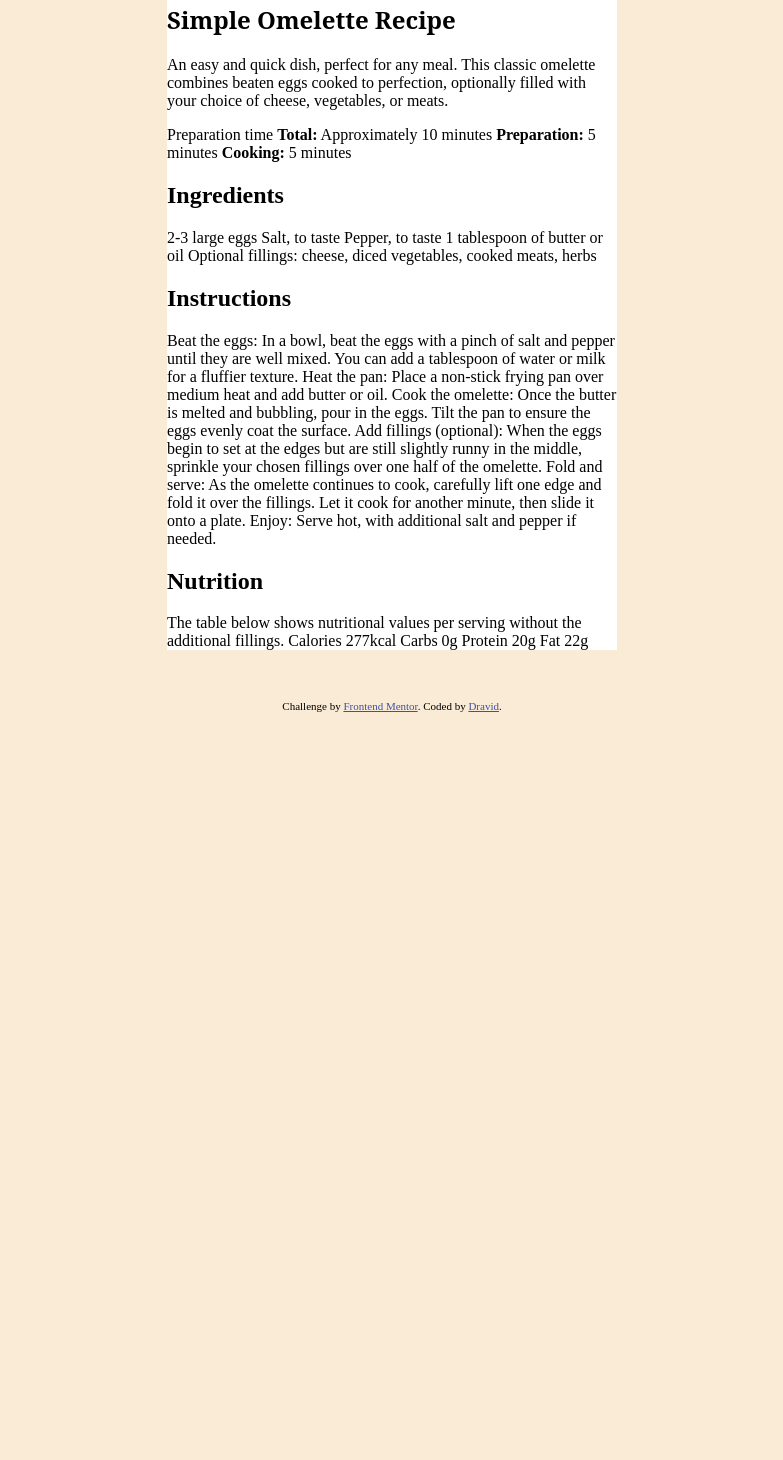
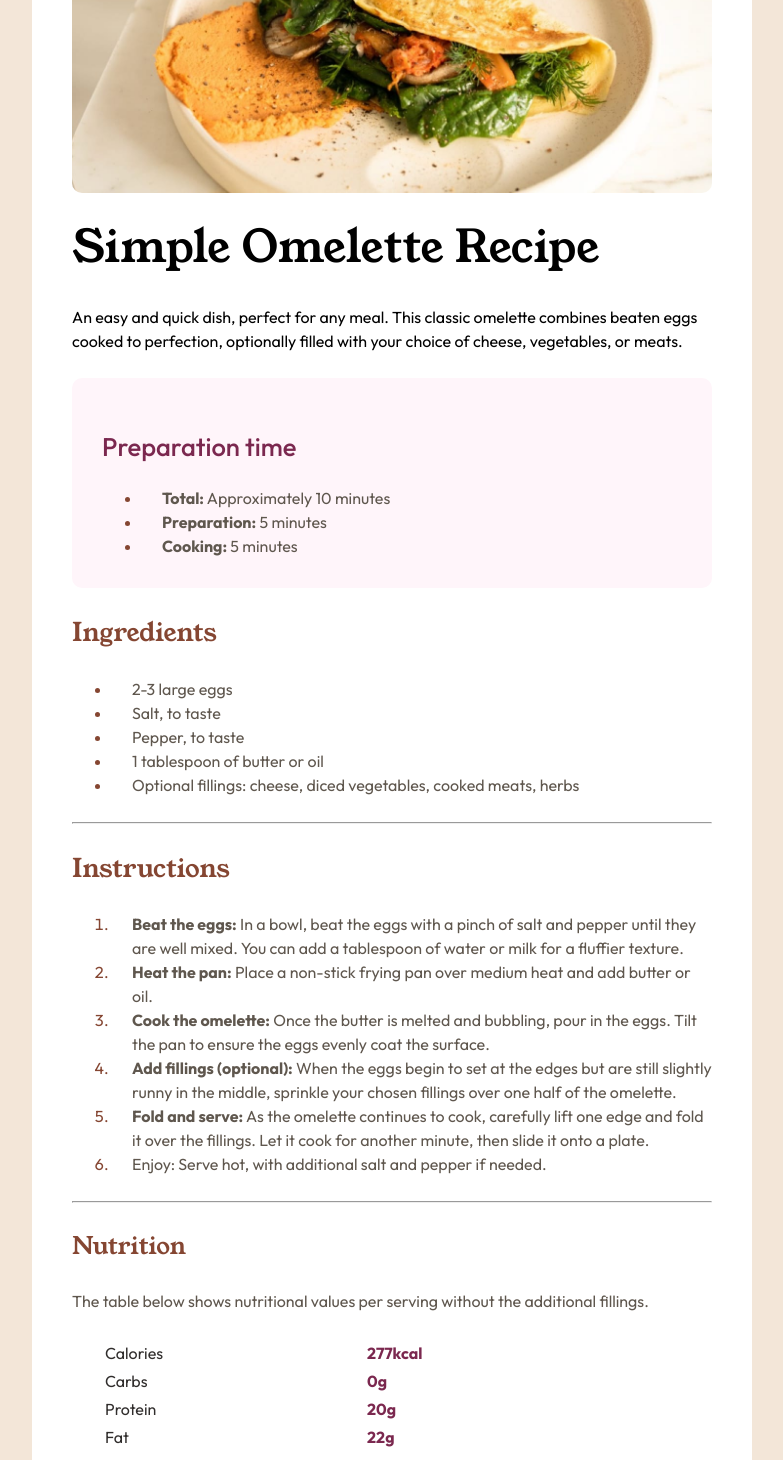
Before and after one commit to dravidpa7/Frontend-journey, a plain HTML site: page Task-5/index.html in a window 1280 px wide. Shown: the part 240-1700 px from the top of the page, without its empty margins (248-1031 px from the left). Before the commit the page ends 960 px from the top, so only its background shows below. Drawn offline with Linux system fonts and the light colour scheme.

Commit message:
task- 5 : Desktop version completed

```diff
--- a/Task-5/index.html
+++ b/Task-5/index.html
@@ -2,109 +2,106 @@
 <html lang="en">
 <head>
   <meta charset="UTF-8">
-  <meta name="viewport" content="width=device-width, initial-scale=1.0"> <!-- displays site properly based on user's device -->
+  <meta name="viewport" content="width=device-width, initial-scale=1.0">
 
   <link rel="icon" type="image/png" sizes="32x32" href="./assets/images/favicon-32x32.png">
   <link rel="preconnect" href="https://fonts.googleapis.com">
   <link rel="preconnect" href="https://fonts.gstatic.com" crossorigin>
-  <link href="https://fonts.googleapis.com/css2?family=Nunito:ital,wght@0,200..1000;1,200..1000&family=Young+Serif&display=swap" rel="stylesheet">
+  <link href="https://fonts.googleapis.com/css2?family=Outfit:wght@100..900&family=Young+Serif&display=swap" rel="stylesheet">
   <title>Frontend Mentor | Recipe page</title>
-
-
-  <style>
-    :root{
-      --heading-font:'Young','Serif';
-      --para-font:'Outfit'
-    }
-
-    body{
-      background-color: antiquewhite;
-    }
-    .main-class{
-      width: 450px;
-      background-color: white;
-      margin: 50px auto;
-    }
-    img{
-      width:370px;
-    }
-
-    h1{
-      font-family: var(--heading-font);
-    }
-    .attribution { font-size: 11px; text-align: center; }
-    .attribution a { color: hsl(228, 45%, 44%); }
-  </style>
+  <link rel="stylesheet" href="reset.css">
+  <link rel="stylesheet" href="style.css">
 </head>
 <body>
 
-  <main class="main-class">
-
-    <section>
-        <img src="./assets/images/image-omelette.jpeg" alt="">
-        <header>
+  <main>
+    <article>
+      <figure class="img-container">
+            <img src="./assets/images/image-omelette.jpeg" alt="">
+      </figure>
+        <section class="header">
           <h1>Simple Omelette Recipe</h1>
           <p>
           An easy and quick dish, perfect for any meal. This classic omelette combines beaten eggs cooked
           to perfection, optionally filled with your choice of cheese, vegetables, or meats.</p>
 
+          <section class="preparation">
+            <h2>Preparation time</h2>
+            <ul>
+              <li><b>Total:</b> Approximately 10 minutes</li>
+              <li><b>Preparation:</b> 5 minutes</li>
+              <li><b>Cooking:</b> 5 minutes</li>
+            </ul>
+          </section>
+        </section>
+    <section class="Ingredients">
+    <h2>Ingredients</h2>
+      <ul class="text">
+        <li>2-3 large eggs</li>
+        <li>Salt, to taste</li>
+        <li>Pepper, to taste</li>
+        <li>1 tablespoon of butter or oil</li>
+        <li>Optional fillings: cheese, diced vegetables, cooked meats, herbs</li>
+      </ul>
 
-          Preparation time
+    </section>
+    <hr>
+    <section class="Instructions">
+    <h2>Instructions</h2>
+      <ol>
+        <li>
+        <b>Beat the eggs:</b> In a bowl, beat the eggs with a pinch of salt and pepper until they are well mixed.
+        You can add a tablespoon of water or milk for a fluffier texture.
+        </li>
 
-          <b>Total:</b> Approximately 10 minutes
-          <b>Preparation:</b> 5 minutes
-          <b>Cooking:</b> 5 minutes
-        </header>
+        <li>
+        <b>Heat the pan:</b> Place a non-stick frying pan over medium heat and add butter or oil.
+        </li>
+
+        <li>
+        <b>Cook the omelette:</b> Once the butter is melted and bubbling, pour in the eggs. Tilt the pan to ensure
+        the eggs evenly coat the surface.</li>
+
+        <li>
+        <b>Add fillings (optional):</b> When the eggs begin to set at the edges but are still slightly runny in the
+        middle, sprinkle your chosen fillings over one half of the omelette.
+        </li>
+
+        <li>
+        <b>Fold and serve:</b> As the omelette continues to cook, carefully lift one edge and fold it over the
+        fillings. Let it cook for another minute, then slide it onto a plate.
+        </li>
+
+        <li>
+        Enjoy: Serve hot, with additional salt and pepper if needed.</li>
+      </ol>
     </section>
 
-    <section>
-    <h2>Ingredients</h2>
-
-    2-3 large eggs
-    Salt, to taste
-    Pepper, to taste
-    1 tablespoon of butter or oil
-    Optional fillings: cheese, diced vegetables, cooked meats, herbs
-    </section>
-
-    <section>
-    <h2>Instructions</h2>
-
-    Beat the eggs: In a bowl, beat the eggs with a pinch of salt and pepper until they are well mixed.
-    You can add a tablespoon of water or milk for a fluffier texture.
-
-    Heat the pan: Place a non-stick frying pan over medium heat and add butter or oil.
-
-    Cook the omelette: Once the butter is melted and bubbling, pour in the eggs. Tilt the pan to ensure
-    the eggs evenly coat the surface.
-
-    Add fillings (optional): When the eggs begin to set at the edges but are still slightly runny in the
-    middle, sprinkle your chosen fillings over one half of the omelette.
-
-    Fold and serve: As the omelette continues to cook, carefully lift one edge and fold it over the
-    fillings. Let it cook for another minute, then slide it onto a plate.
-
-    Enjoy: Serve hot, with additional salt and pepper if needed.
-
-    </section>
-
-    <section>
+    <hr>
+    <section class="Nutrition">
     <h2>Nutrition</h2>
 
-    The table below shows nutritional values per serving without the additional fillings.
-
-    Calories
-    277kcal
-
-    Carbs
-    0g
-
-    Protein
-    20g
-
-    Fat
-    22g
+    <p>The table below shows nutritional values per serving without the additional fillings.</p>
+      <table>
+        <tr class="units">
+          <td>Calories</td>
+          <td ><strong>277kcal</strong></td>
+        </tr>
+        <tr>
+          <td>Carbs</td>
+          <td><strong>0g</strong></td>
+        </tr>
+        <tr>
+          <td>Protein</td>
+          <td><strong>20g</strong></td>
+        </tr>
+        <tr>
+          <td>Fat</td>
+          <td><strong>22g</strong></td>
+        </tr>
+      </table>
     </section>
+    </article>
 
   </main>
 
--- /dev/null
+++ b/Task-5/style.css
@@ -0,0 +1,164 @@
+
+:root{
+    --font-family-primary:  "Young Serif", serif;
+    --font-family-secondary: "Outfit", serif;
+
+
+    --color-white: hsl(0, 0%, 100%);
+    --color-stone-100: hsl(30, 54%, 90%);
+    --color-stone-150: hsl(30, 18%, 87%);
+    --color-stone-600: hsl(30, 10%, 34%);
+    --color-stone-900: hsl(24, 5%, 18%);
+    --color-brown-800: hsl(14, 45%, 36%);
+    --color-rose-50  : hsl(330, 100%, 98%);
+    --color-rose-800 : hsl(332, 51%, 32%);
+
+    --font-size-xl: 4rem;
+    --font-size-lg: 2.8rem;
+    --font-size-md: 2rem;
+    --font-size-sm: 1.6rem;
+
+    --margin: 25px 0px;
+    --padding:20px;
+}
+
+body{
+    background-color:var(--color-stone-100);
+}
+
+main{
+    width: 720px;
+    background-color: white;
+    margin: 100px auto;
+    padding: 40px;
+    border-radius: 20px;
+}
+
+.header h1{
+    font-size:var(--font-size-lg) ;
+    font-weight: 100;
+    margin: 20px 0px;
+}
+
+.header>p,.preparation>h3{
+    margin: var(--margin);
+}
+
+.preparation>h2{
+    margin: 20px 0px;
+    font-size: var(--font-size-sm);
+    font-weight: 500;
+    font-family: var(--font-family-secondary);
+    color: var(--color-rose-800);
+}
+
+.preparation li{
+    color: var(--color-stone-600);
+    font-family: var(--font-family-secondary);
+    padding-left: var(--padding);
+}
+.preparation{
+    padding: 30px;
+    background-color: var(--color-rose-50);
+    border-radius: 10px;
+}
+
+
+img{
+    width: 100%;
+    object-fit: contain;
+    border-radius: 10px;
+}
+
+h1,h2{
+    font-family: var(--font-family-primary);
+}
+
+p{
+    font-family: var(--font-family-secondary);
+}
+
+.Ingredients h2{
+    margin:var(--margin);
+    color: var(--color-brown-800);
+    font-size: var(--font-size-sm);
+    font-weight: 400;
+}
+
+.Ingredients li{
+    color: var(--color-stone-600);
+    padding-left: var(--padding);
+    font-family: var(--font-family-secondary);
+}
+li::marker{
+    color: var(--color-brown-800);
+}
+
+.Ingredients ul{
+    margin: var(--margin);
+}
+
+
+.Instructions{
+    margin: var(--margin);
+    color: var(--color-brown-800);
+}
+
+hr{
+    color: var(--color-stone-100);
+}
+
+.Instructions h2{
+    margin:var(--margin);
+    color: var(--color-brown-800);
+    font-size: var(--font-size-sm);
+    font-weight: 400;
+}
+
+.Instructions ol{
+    margin: var(--margin);
+    font-family: var(--font-family-secondary);
+}
+
+.Instructions li{
+    padding-left: var(--padding);
+    color: var(--color-stone-600);
+}
+
+.Nutrition{
+    margin: var(--margin);
+}
+
+.Nutrition p{
+    margin: var(--margin);
+    color: var(--color-stone-600);
+}
+.Nutrition h2{
+    color: var(--color-brown-800);
+    font-weight: 400;
+}
+
+.units{
+  border: 10px solid black;
+}
+
+table{
+    margin: 10px 30px;
+
+}
+
+table td:first-child{
+    color: var(--color-stone-900);
+
+}
+table td:last-child{
+    color: var(--color-rose-800);
+    position: relative;
+    left:200px;
+}
+
+table{
+    font-family: var(--font-family-secondary);
+}
+.attribution { font-size: 11px; text-align: center; }
+.attribution a { color: hsl(228, 45%, 44%); }
```
